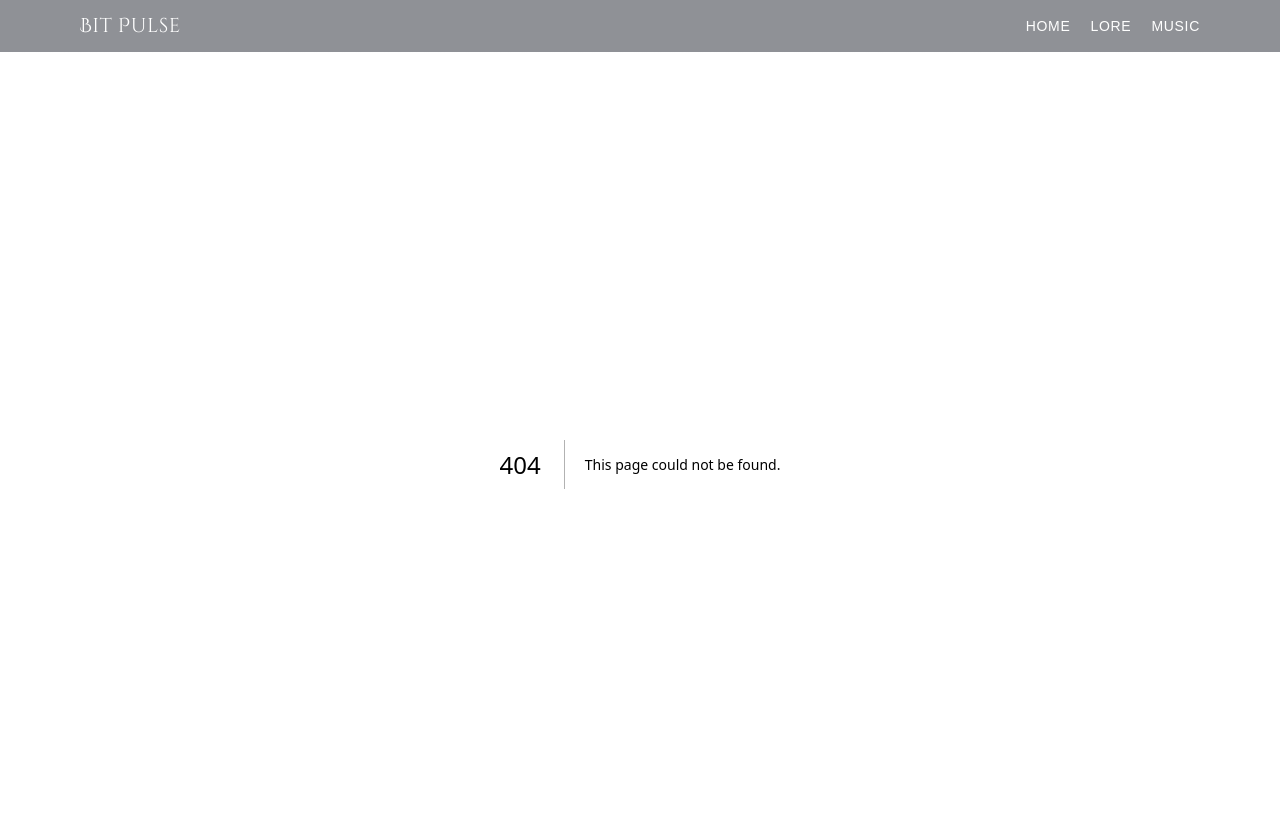
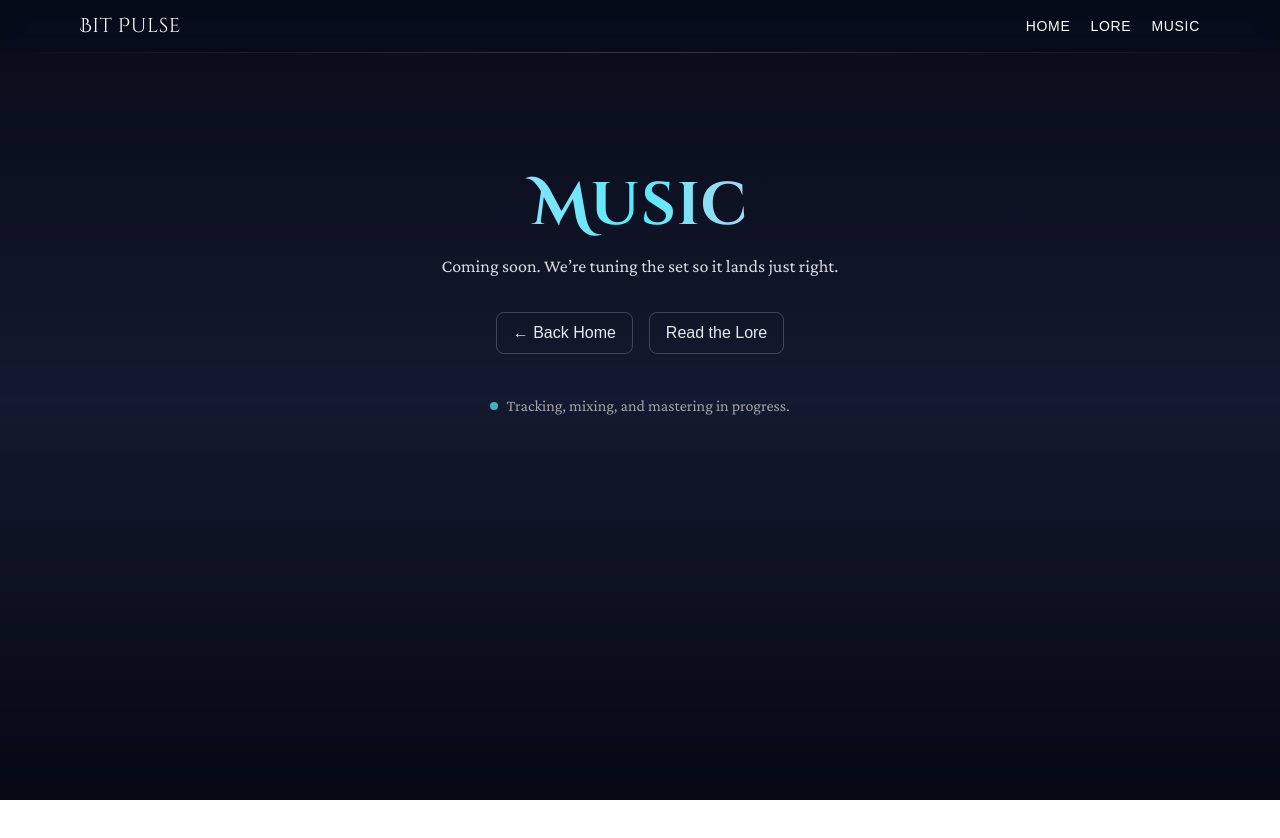
Before and after one commit to HammerThumb/BitPulseMusic, a Next.js app: page /music in a window 1280 px wide. Before the commit this address had no page. Shown: the top 838 px of the page. Built offline with nearby package versions, Linux system fonts and the light colour scheme.

Commit message:
Update site

```diff
--- /dev/null
+++ b/app/music/page.tsx
@@ -0,0 +1,55 @@
+// app/music/page.tsx
+import Link from "next/link";
+import { Cinzel_Decorative, Crimson_Pro } from "next/font/google";
+
+const cinzel = Cinzel_Decorative({ subsets: ["latin"], weight: ["400","700","900"] });
+const crimson = Crimson_Pro({ subsets: ["latin"], weight: ["400","500","700"] });
+
+export const metadata = {
+  title: "Music — Coming Soon",
+  description: "Original tracks from Sonaris — coming soon.",
+};
+
+export default function MusicComingSoon() {
+  return (
+    <main className="relative min-h-screen text-white">
+      {/* Background gradient + soft vignette (matches your site vibe) */}
+      <div className="fixed inset-0 -z-20 bg-gradient-to-b from-[#0b1022] via-[#141a2f] to-[#0b1022]" />
+      <div className="fixed inset-0 -z-10 pointer-events-none bg-gradient-to-b from-black/25 via-transparent to-black/40" />
+
+      <section className="relative z-10 mx-auto max-w-3xl px-6 py-24 md:py-28 text-center">
+        <h1
+          className={`${cinzel.className} text-4xl md:text-6xl font-bold tracking-wide
+                      text-transparent bg-clip-text bg-gradient-to-r from-indigo-200 via-cyan-300 to-pink-300`}
+        >
+          Music
+        </h1>
+
+        <p className={`${crimson.className} mt-4 text-lg text-white/85`}>
+          Coming soon. We’re tuning the set so it lands just right.
+        </p>
+
+        <div className="mt-8 flex items-center justify-center gap-4">
+          <Link
+            href="/"
+            className="rounded-lg border border-white/20 px-4 py-2 text-white/90 hover:text-white hover:border-white/40 transition"
+          >
+            ← Back Home
+          </Link>
+          <Link
+            href="/lore"
+            className="rounded-lg border border-white/20 px-4 py-2 text-white/90 hover:text-white hover:border-white/40 transition"
+          >
+            Read the Lore
+          </Link>
+        </div>
+
+        {/* Optional: tiny “pulse” to imply life */}
+        <div className="mt-10 inline-flex items-center gap-2 text-white/60">
+          <span className="inline-block h-2 w-2 rounded-full bg-cyan-300 animate-pulse" />
+          <span className={`${crimson.className}`}>Tracking, mixing, and mastering in progress.</span>
+        </div>
+      </section>
+    </main>
+  );
+}
```
